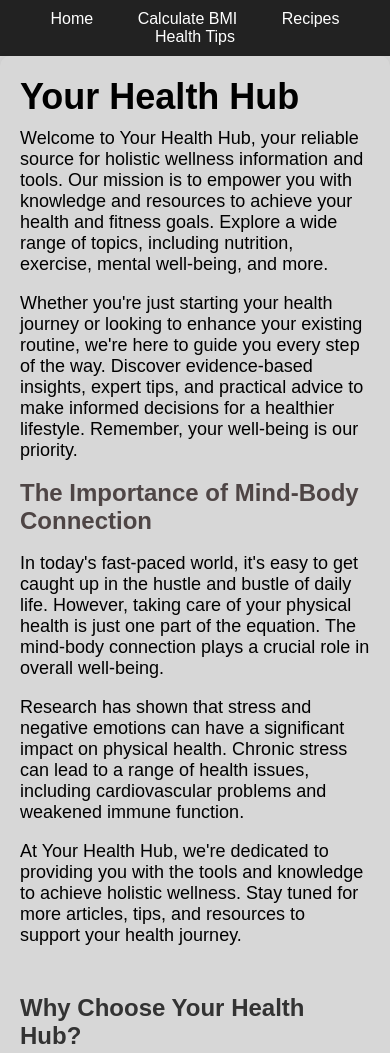
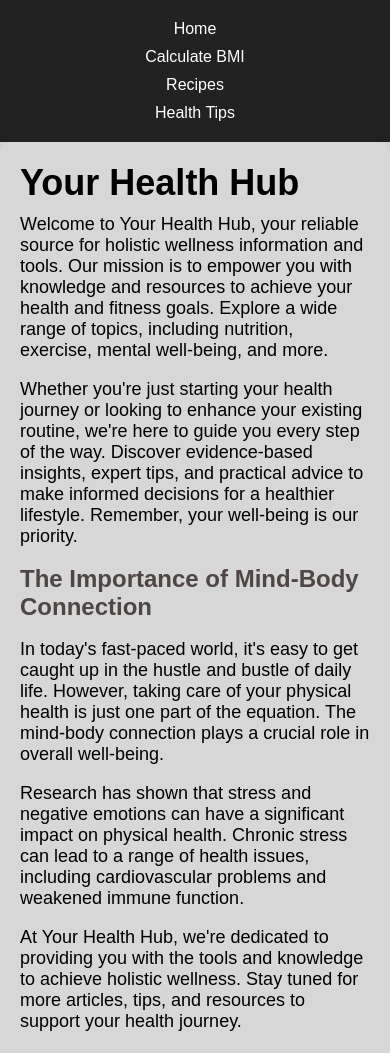
Before and after one commit to GurdevSingh02/YourHealthHub, a plain HTML site: page index.html in a window 390 px wide. Shown: the top 1053 px of the page. Drawn offline with Linux system fonts and the light colour scheme.

Commit message:
changes made

```diff
--- a/styles.css
+++ b/styles.css
@@ -285,3 +285,11 @@ footer {
 .backtomain{
     text-align: center;
 }
+
+@media screen and (max-width: 767px) {
+    /* Change to block on smaller screens */
+    nav ul li {
+        display: block;
+        margin: 10px 0;
+    }
+}
```
